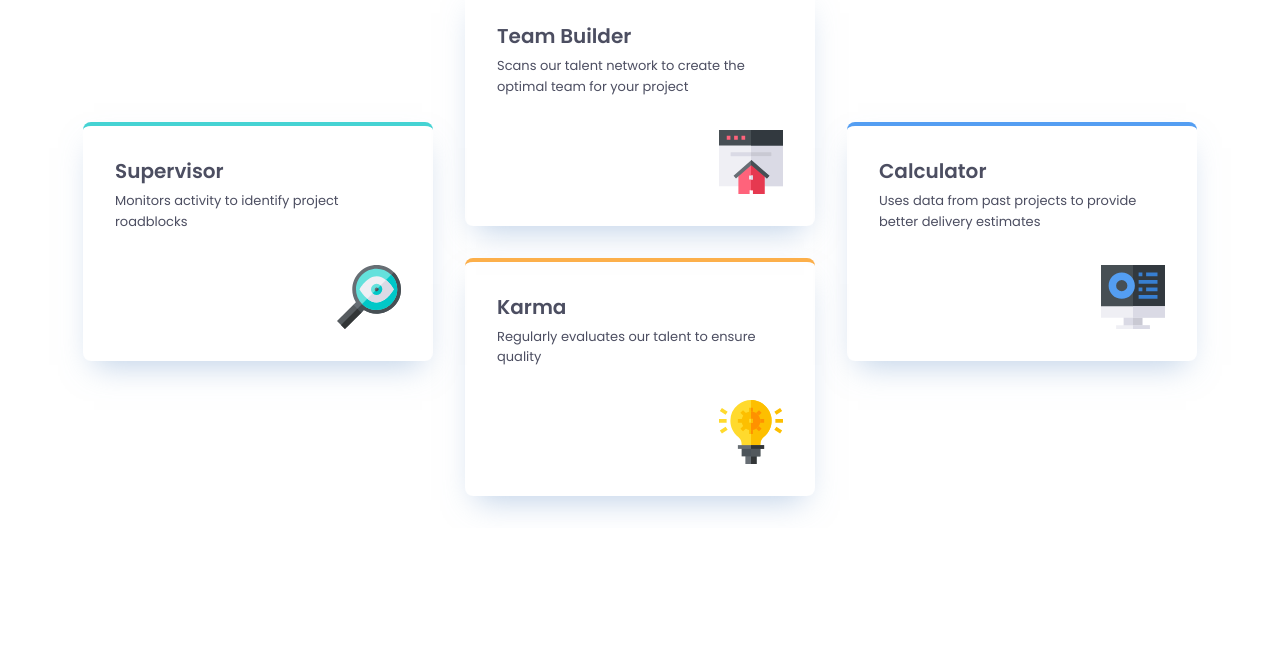
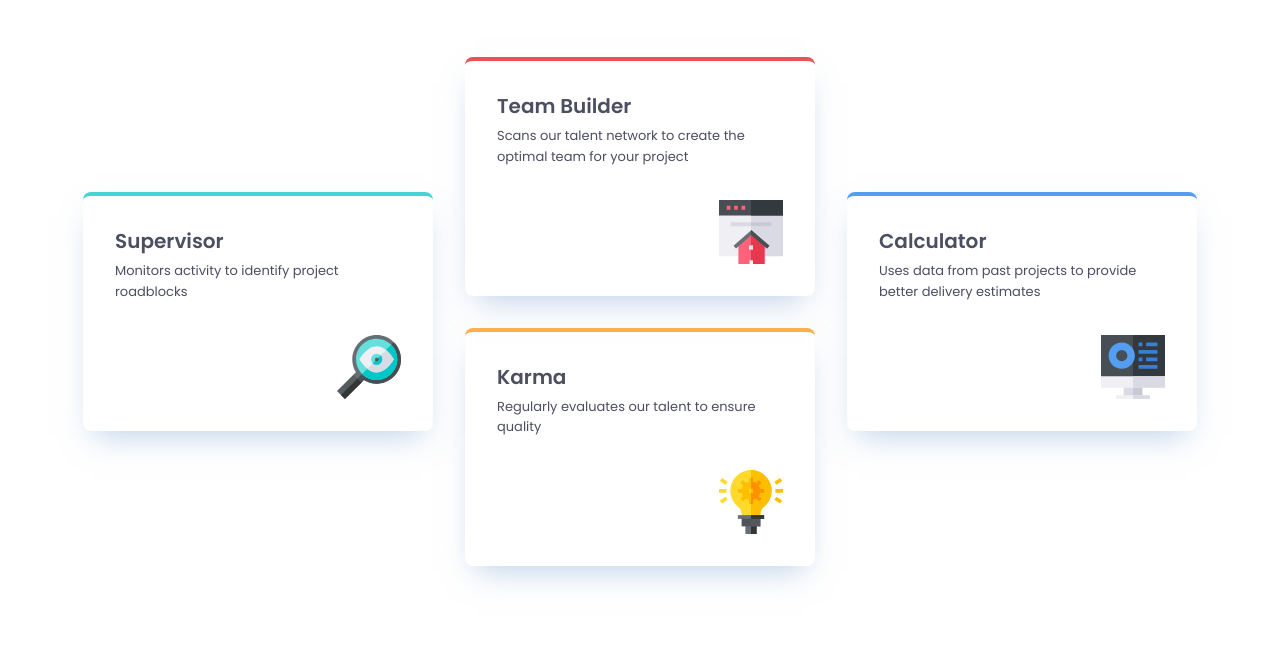
Before and after one commit to h1m1k0/fm-four-card-feature-section, a plain HTML site: page index.html in a window 1280 px wide. Shown: the part 275-943 px from the top of the page. Before the commit the page ends 803 px from the top, so only its background shows below. Drawn offline with Linux system fonts and the light colour scheme.

Commit message:
Fix content padding

```diff
--- a/styles.css
+++ b/styles.css
@@ -126,7 +126,7 @@ body {
     align-items: center;
     gap: var(--spacing-600);
     padding-inline: var(--spacing-400);
-    padding-block: var(--spacing-400);
+    padding-block: clamp(3.5rem, 15vw, 6.375rem);
 }
 
 header.page-header {
```
